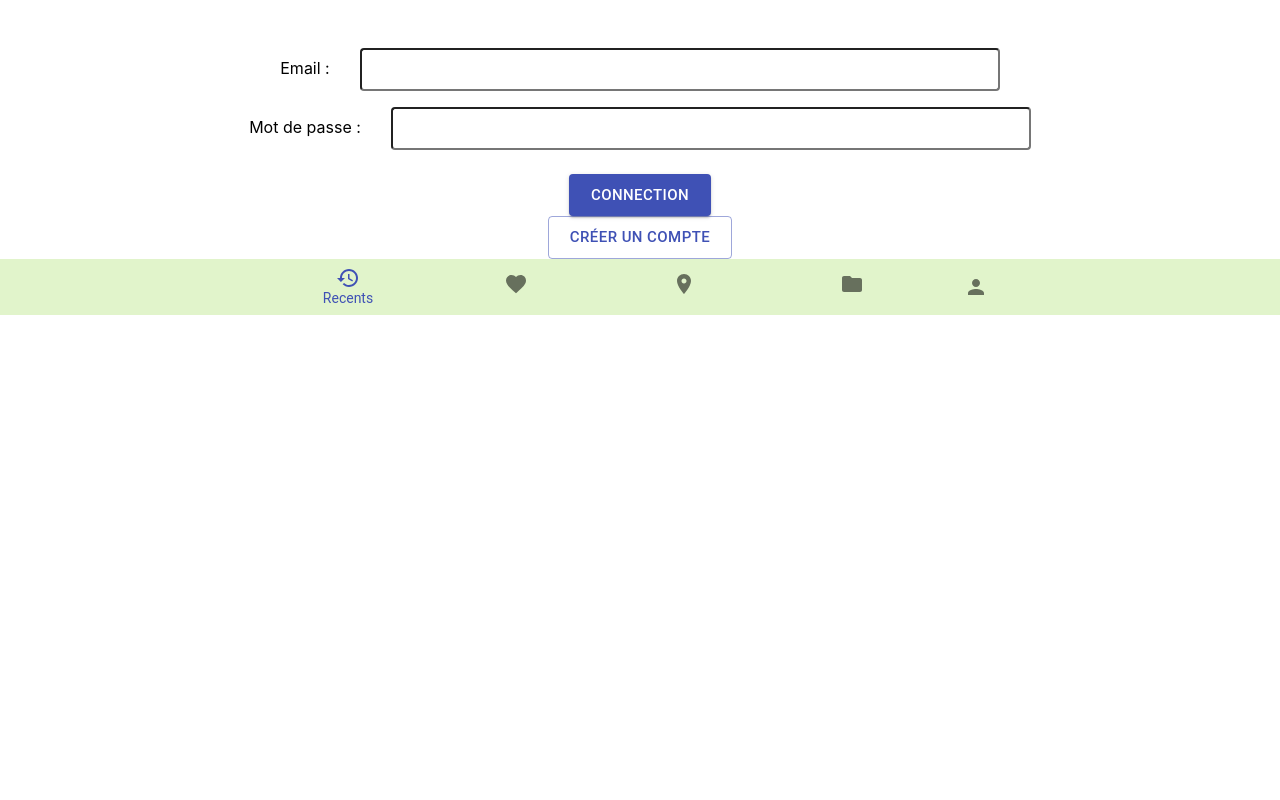
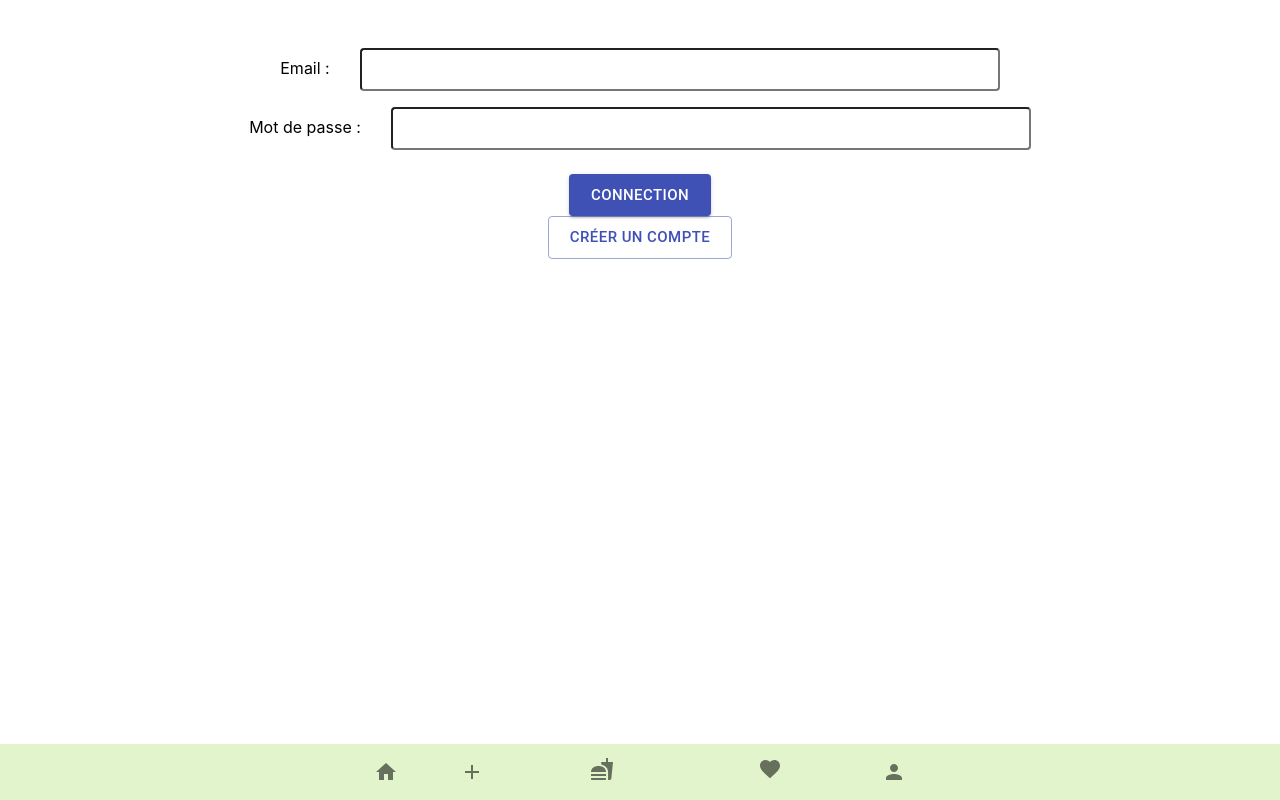
Before and after one commit to BereCar/cook-that, a React (Create React App) app: page /login in a window 1280 px wide. Built offline with nearby package versions, Linux system fonts and the light colour scheme.

Commit message:
améliorations mise en page béré

```diff
--- a/package.json
+++ b/package.json
@@ -10,11 +10,13 @@
     "@testing-library/user-event": "^12.8.3",
     "firebase": "^8.10.0",
     "firestore": "^1.1.6",
+    "material-ui": "^0.20.2",
     "react": "^17.0.2",
     "react-dom": "^17.0.2",
     "react-router": "^5.2.1",
     "react-router-dom": "^5.3.0",
     "react-scripts": "4.0.3",
+    "system": "^2.0.1",
     "web-vitals": "^1.1.2"
   },
   "scripts": {
--- a/src/App.css
+++ b/src/App.css
@@ -72,3 +72,7 @@
   margin-top: 40px;
   padding: 20px, 30px;
 }
+.arrowBack {
+  float: left !important;
+  width: 30px;
+}
--- a/src/Menu.js
+++ b/src/Menu.js
@@ -9,13 +9,16 @@ import {
   } from "react-router-dom";
 import { makeStyles } from '@material-ui/core/styles';
 import BottomNavigation from '@material-ui/core/BottomNavigation';
+import Logo from './pictures/logo.svg';
 
 import BottomNavigationAction from '@material-ui/core/BottomNavigationAction';
-import FolderIcon from '@material-ui/icons/Folder';
-import RestoreIcon from '@material-ui/icons/Restore';
+import FastfoodIcon from '@material-ui/icons/Fastfood';
 import FavoriteIcon from '@material-ui/icons/Favorite';
 import PersonIcon from '@material-ui/icons/Person';
-import LocationOnIcon from '@material-ui/icons/LocationOn';
+
+import HomeIcon from '@material-ui/icons/Home';
+import AddIcon from '@material-ui/icons/Add';
+
 import Inscription from './auth/Inscription'
 import { StayPrimaryLandscapeOutlined } from '@material-ui/icons';
 
@@ -23,8 +26,11 @@ import { StayPrimaryLandscapeOutlined } from '@material-ui/icons';
 const useStyles = makeStyles({
     root: {
      backgroundColor: '#E1F4CB',
-     position:'inherit',
-    },
+     position:'fixed',
+     bottom : 0,
+     width: ' 100%',
+
+    }
   });
 
   export default function LabelBottomNavigation() {
@@ -38,10 +44,14 @@ const useStyles = makeStyles({
     return (
         <Router>
       <BottomNavigation value={value} onChange={handleChange} className={classes.root}>
-        <BottomNavigationAction label="Recents" value="recents" icon={<RestoreIcon />} />
-        <BottomNavigationAction label="Favorites" value="favorites" icon={<FavoriteIcon />} />
-        <BottomNavigationAction label="Nearby" value="nearby" icon={<LocationOnIcon />} />
-        <BottomNavigationAction label="Folder" value="folder" icon={<FolderIcon />} />
+      <a href="/">
+        <BottomNavigationAction label="Accueil" value="accueil" icon={<HomeIcon />} />
+        </a>
+        <a href="">
+        <BottomNavigationAction label="Ajout recette" value="ajoutRecette" icon={<AddIcon />} />
+        </a>
+        <BottomNavigationAction label="CookThat" value="cookThat" icon={<FastfoodIcon/>}/>
+        <BottomNavigationAction label="Mes recettes" value="mesRecettes" icon={<FavoriteIcon />} />
         <a href="/login">
         <BottomNavigationAction label="Login" value="login"  icon={<PersonIcon />} />
         </a>
--- a/src/accueil/Accueil.js
+++ b/src/accueil/Accueil.js
@@ -54,8 +54,6 @@ export default () => {
                     difficulte = {recette.difficulte}
                     temps = {recette.temps}
 
-
-
                 />
                  <Link to={`/recettes/${recette.id}`} className="linkToDetail">Voir le détail</Link>
                  </>
--- a/src/auth/Login.js
+++ b/src/auth/Login.js
@@ -2,8 +2,16 @@ import React, { useEffect, useState, useContext} from 'react'
 import { Button } from '@material-ui/core'
 import { auth } from '../firebase'
 import { Redirect } from 'react-router'
+import { makeStyles } from '@material-ui/core/styles';
+import { spacing } from '@material-ui/system';
 import IsConnectedContext from '../IsConnectedContext'
 
+const useStyles = makeStyles({
+  btnLogin: {
+   marginTop: '30px',
+
+  }
+});
 
 export default ()=>{
 
@@ -88,12 +96,12 @@ export default ()=>{
         <p></p>}
       </div>
 
-      <Button variant="contained" color="primary" size="large" paddingTop={2} className="btnLogin"  onClick={()=>{setSending(true)}} >Connection</Button>
+      <Button variant="contained" color="primary" size="large" paddingTop={2} className="btnLogin" my={2}  onClick={()=>{setSending(true)}} >Connection</Button>
 
       </form>
 
       <a href='/inscription'>
-      <Button variant="outlined" color="primary" size="large" className="btnLogin" paddingTop={2}
+      <Button variant="outlined" color="primary" size="large" className="btnLogin" my={2} paddingTop={2}
       >Créer un compte</Button>
       </a>
 
--- a/src/recette/Recette.js
+++ b/src/recette/Recette.js
@@ -1,6 +1,7 @@
 import React, {useState, useEffect} from 'react'
 import { useParams } from 'react-router-dom';
 import { db } from '../firebase'
+import ArrowBackIcon from '@material-ui/icons/ArrowBack';
 
 export default()=>{
     const [recette, setRecette] = useState({})
@@ -45,6 +46,7 @@ export default()=>{
 
     return(
         <div>
+       <span classname='arrowBack'> <a href='/'><ArrowBackIcon/></a></span>
         <h1>La recette choisie: {recette.titre}  </h1>
         <img src={recette.image}/>
         <span>{recette.temps} - {recette.difficulte}  - {recette.cout} - </span>
```
Also changed, not shown: 1 other file (tests, documents, lock files or other folders).
